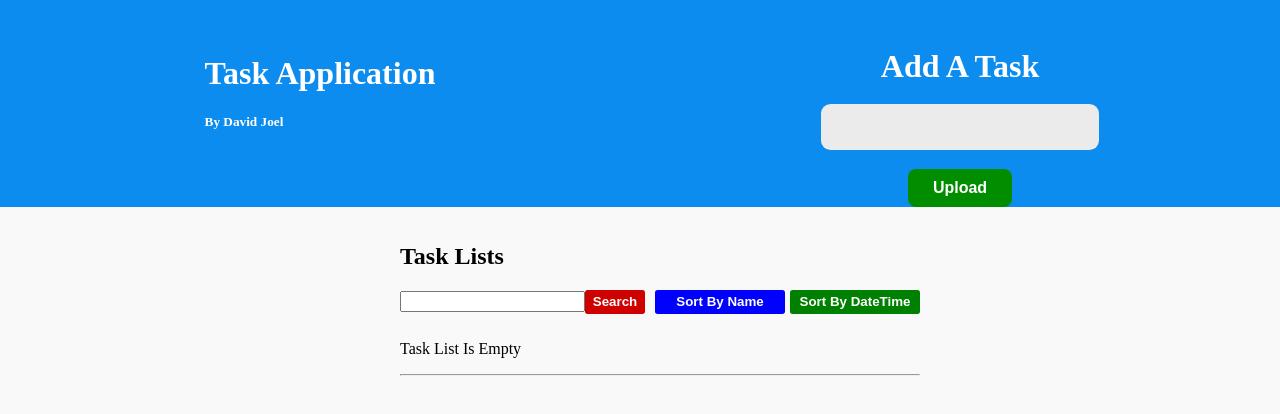
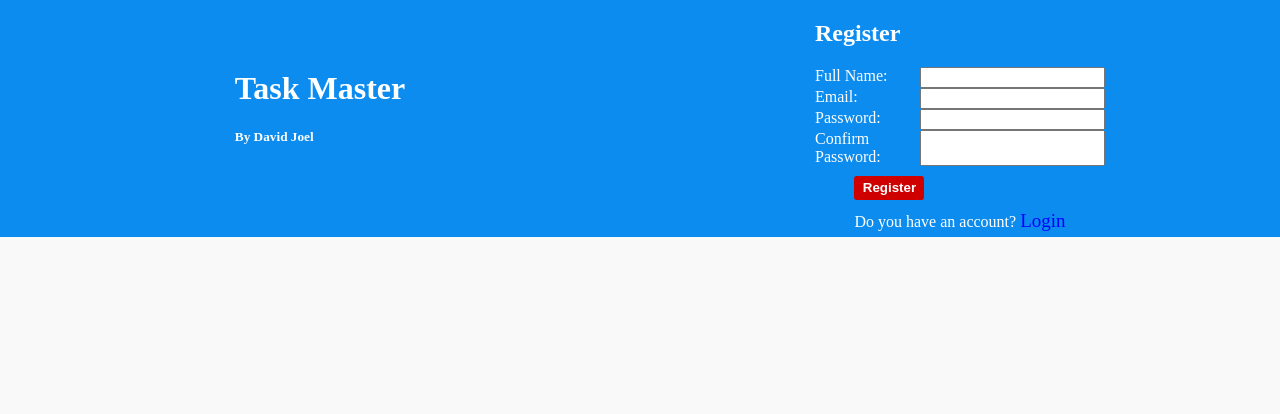
Before and after one commit to johndev247/React-Redux-Todo, a React (Create React App) app: page / in a window 1280 px wide. Shown: the top 414 px of the page. Built offline with nearby package versions, Linux system fonts and the light colour scheme.

Commit message:
reg and login

```diff
--- a/public/index.html
+++ b/public/index.html
@@ -21,7 +21,7 @@
       work correctly both with client-side routing and a non-root public URL.
       Learn how to configure a non-root public URL by running `npm run build`.
     -->
-    <title>Task Manager App</title>
+    <title>Task Master</title>
   </head>
   <body>
     <noscript>You need to enable JavaScript to run this app.</noscript>
--- a/src/Components/Header/Header.jsx
+++ b/src/Components/Header/Header.jsx
@@ -9,7 +9,7 @@ const Header = () => {
         <HeaderTitle>
           <Container>
             <div>
-              <Title>Task Application</Title>
+              <Title>Task Master</Title>
               <h5> By David Joel</h5>
             </div>
           </Container>
--- a/src/Components/Todos/AddTodo/AddTodo.jsx
+++ b/src/Components/Todos/AddTodo/AddTodo.jsx
@@ -1,5 +1,6 @@
-import React, {useState, useRef} from "react";
-import {Title, SuccessButton} from "../../../GlobalStyles";
+import React, {useState, useRef, useEffect} from "react";
+import {nanoid} from "@reduxjs/toolkit";
+import {Title, SuccessButton, DangerButton} from "../../../GlobalStyles";
 import {
   AddTodoContainer,
   AddTodoForm,
@@ -7,9 +8,18 @@ import {
   AddTodoInput,
 } from "./addTodo";
 import {AddTodos} from "../../../Features/Todos/TodoSlice";
-import {useDispatch} from "react-redux";
+import {useDispatch, useSelector} from "react-redux";
+import {ToggleLoginStatus} from "../../../Features/LogginStatus/LoginStatusSlice";
 
 const AddTodo = () => {
+  const [fullname, setFullName] = useState("");
+  const [password1, setPassword1] = useState("");
+  const [password2, setPassword2] = useState("");
+  const [email, setEmail] = useState("");
+  const [error, setError] = useState("");
+  const [isSignUp, setIsSignUp] = useState(true);
+  const isLoggedIn = useSelector((state) => state.LoginStatus);
+
   const Dispatch = useDispatch();
   const inp = useRef();
   const [value, setValue] = useState("");
@@ -25,9 +35,73 @@ const AddTodo = () => {
     setValue("");
   };
 
+  const checkAndSubmit = () => {
+    if (fullname.length < 1) {
+      setError("Fullname cannot be empty");
+    } else if (email.length < 4) {
+      setError("Please fill in email");
+    } else if (password1.length < 4) {
+      setError("password must be more than 3");
+    } else if (password1 !== password2) {
+      setError("Password does not match");
+    } else {
+      setError("");
+      const users = JSON.parse(localStorage.getItem("users"));
+      if (users) {
+        const tempUsers = users;
+        tempUsers.push({
+          fullname,
+          email,
+          password: password1,
+          id: nanoid(),
+        });
+        localStorage.setItem("users", JSON.stringify(tempUsers));
+        Dispatch(ToggleLoginStatus());
+        localStorage.setItem("isLoggedIn", JSON.stringify(true));
+      } else {
+        localStorage.setItem(
+          "users",
+          JSON.stringify([{fullname, email, password: password1, id: nanoid()}])
+        );
+        Dispatch(ToggleLoginStatus());
+        localStorage.setItem("isLoggedIn", JSON.stringify(true));
+      }
+    }
+  };
+
+  const checkAndLogin = () => {
+    const users = JSON.parse(localStorage.getItem("users"));
+    if (email.length < 4) {
+      setError("Please fill in your email");
+    } else if (password1?.length < 4) {
+      setError("Please fill in your Password");
+    } else {
+      const user = users.find((u) => u?.email == email);
+      if (!user) {
+        setError("Email Does not exist");
+      } else if (user && user?.password !== password1) {
+        setError("Password Incorrect");
+      } else if (user?.email == email && user?.password == password1) {
+        Dispatch(ToggleLoginStatus());
+        localStorage.setItem("isLoggedIn", JSON.stringify(true));
+      }
+    }
+  };
+
   return (
     <AddTodoContainer>
+      {isLoggedIn && (
+        <>
           <AddTodoHeader>
+            <DangerButton
+              onClick={() => {
+                Dispatch(ToggleLoginStatus());
+                localStorage.setItem("isLoggedIn", JSON.stringify(false));
+              }}
+              style={{marginBottom: 20}}
+            >
+              Logout
+            </DangerButton>
             <Title>Add A Task</Title>
           </AddTodoHeader>
           <AddTodoForm onSubmit={handleSubmit}>
@@ -39,6 +113,147 @@ const AddTodo = () => {
             />
             <SuccessButton type="submit">Upload</SuccessButton>
           </AddTodoForm>
+        </>
+      )}
+      {!isLoggedIn && (
+        <>
+          {isSignUp ? (
+            <div
+              style={{
+                display: "flex",
+                flexDirection: "column",
+                justifyContent: "center",
+                alignItems: "flex-start",
+              }}
+            >
+              <h2>Register</h2>
+              <div style={{display: "flex", flexDirection: "row"}}>
+                <p style={{margin: 0, width: 100}}>Full Name:</p>
+                <input
+                  onChange={(e) => setFullName(e.target.value)}
+                  value={fullname}
+                  style={{marginLeft: 5}}
+                />
+              </div>
+              <div style={{display: "flex", flexDirection: "row"}}>
+                <p style={{margin: 0, width: 100}}>Email:</p>
+                <input
+                  type="email"
+                  onChange={(e) => setEmail(e.target.value)}
+                  value={email}
+                  style={{marginLeft: 5}}
+                />
+              </div>
+              <div style={{display: "flex", flexDirection: "row"}}>
+                <p style={{margin: 0, width: 100}}>Password:</p>
+                <input
+                  onChange={(e) => setPassword1(e.target.value)}
+                  type="password"
+                  style={{marginLeft: 5}}
+                  value={password1}
+                />
+              </div>
+              <div style={{display: "flex", flexDirection: "row"}}>
+                <p style={{margin: 0, width: 100}}>Confirm Password:</p>
+                <input
+                  onChange={(e) => setPassword2(e.target.value)}
+                  type="password"
+                  value={password2}
+                  style={{marginLeft: 5}}
+                />
+              </div>
+              {error.length > 0 && <p style={{color: "pink"}}>{error}</p>}
+              <div
+                style={{
+                  alignSelf: "center",
+                  display: "flex",
+                  flexDirection: "column",
+                }}
+              >
+                <DangerButton
+                  onClick={() => checkAndSubmit()}
+                  style={{
+                    width: 70,
+                    marginTop: 10,
+                    marginBottom: 10,
+                    marginRight: 5,
+                  }}
+                >
+                  Register
+                </DangerButton>
+                <span style={{marginBottom: 5}}>
+                  Do you have an account?{" "}
+                  <a
+                    onClick={() => {
+                      setError("");
+                      setIsSignUp(false);
+                    }}
+                    style={{fontSize: 19, color: "blue"}}
+                  >
+                    Login
+                  </a>
+                </span>
+              </div>
+            </div>
+          ) : (
+            <div
+              style={{
+                display: "flex",
+                flexDirection: "column",
+                justifyContent: "center",
+                alignItems: "flex-start",
+              }}
+            >
+              <h2>Login</h2>
+              <div style={{display: "flex", flexDirection: "row"}}>
+                <p style={{margin: 0, width: 100}}>Email:</p>
+                <input
+                  type="email"
+                  onChange={(e) => setEmail(e.target.value)}
+                  value={email}
+                  style={{marginLeft: 5}}
+                />
+              </div>
+              <div style={{display: "flex", flexDirection: "row"}}>
+                <p style={{margin: 0, width: 100}}>Password:</p>
+                <input
+                  onChange={(e) => setPassword1(e.target.value)}
+                  type="password"
+                  style={{marginLeft: 5}}
+                  value={password1}
+                />
+              </div>
+              {error.length > 0 && <p style={{color: "pink"}}>{error}</p>}
+              <div style={{alignSelf: "center"}}>
+                <DangerButton
+                  onClick={() => checkAndLogin()}
+                  style={{
+                    width: 70,
+                    marginTop: 10,
+                    marginBottom: 10,
+                    marginRight: 5,
+                    backgroundColor: "green",
+                  }}
+                >
+                  Login
+                </DangerButton>
+                <span style={{marginBottom: 5}}>
+                  You dont have an account?
+                  <a
+                    onClick={() => {
+                      setError("");
+                      setIsSignUp(true);
+                    }}
+                    style={{fontSize: 19, color: "blue", marginLeft: 5}}
+                  >
+                    Register
+                  </a>
+                </span>
+              </div>
+            </div>
+          )}
+        </>
+      )}
     </AddTodoContainer>
   );
 };
--- /dev/null
+++ b/src/Features/LogginStatus/LoginStatusSlice.js
@@ -0,0 +1,26 @@
+import {createSlice} from "@reduxjs/toolkit";
+var initialState = JSON.parse(localStorage.getItem("isLoggedIn"));
+if (initialState == null) {
+  initialState = false;
+}
+
+export const LoginStatusSlice = createSlice({
+  name: "LoginStatus",
+  initialState,
+  reducers: {
+    ToggleLoginStatus: (state, action) => {
+      console.log("Executed", state);
+      const tempState = state;
+      localStorage.setItem("isLoggedIn", JSON.stringify(!tempState));
+      return !tempState;
+    },
+    LoginStatus: (state, action) => {
+      console.log("Executed", state);
+      const tempState = state;
+      localStorage.setItem("isLoggedIn", JSON.stringify(!tempState));
+      return !tempState;
+    },
+  },
+});
+export const {ToggleLoginStatus} = LoginStatusSlice.actions;
+export default LoginStatusSlice.reducer;
--- a/src/GlobalStyles.js
+++ b/src/GlobalStyles.js
@@ -1,4 +1,4 @@
-import { createGlobalStyle } from "styled-components";
+import {createGlobalStyle} from "styled-components";
 import styled from "styled-components";
 
 const GlobalStyle = createGlobalStyle`
@@ -46,7 +46,7 @@ export const DangerButton = styled.button`
   background-color: #cf0000;
   border: none;
   height: 1.8em;
-  width: 4.5em;
+  min-width: 4.5em;
   outline: none;
   cursor: pointer;
   border-radius: 0.2em;
--- a/src/Pages/Home/Home.jsx
+++ b/src/Pages/Home/Home.jsx
@@ -1,16 +1,17 @@
 import React from "react";
 import TodoLists from "../../Components/Todos/TodoLists/TodoLists";
-import { Container } from "../../GlobalStyles";
-import { TodoListSection, HomeContainer, AddTodoSection } from "./homeStyles";
+import {Container} from "../../GlobalStyles";
+import {TodoListSection, HomeContainer, AddTodoSection} from "./homeStyles";
+import {useSelector} from "react-redux";
 
 const Home = () => {
+  const isLoggedIn = useSelector((state) => state.LoginStatus);
+
   return (
     <>
       <HomeContainer>
         <TodoListSection>
-          <Container>
-            <TodoLists />
-          </Container>
+          <Container>{isLoggedIn && <TodoLists />}</Container>
         </TodoListSection>
         <AddTodoSection></AddTodoSection>
       </HomeContainer>
--- a/src/store.js
+++ b/src/store.js
@@ -1,7 +1,9 @@
-import { configureStore } from "@reduxjs/toolkit";
+import {configureStore} from "@reduxjs/toolkit";
 import TodoSlice from "./Features/Todos/TodoSlice";
+import LoginStatusSlice from "./Features/LogginStatus/LoginStatusSlice";
 export default configureStore({
   reducer: {
     Todos: TodoSlice,
+    LoginStatus: LoginStatusSlice,
   },
 });
```
Lines whose indentation alone changed are shown as unchanged.
